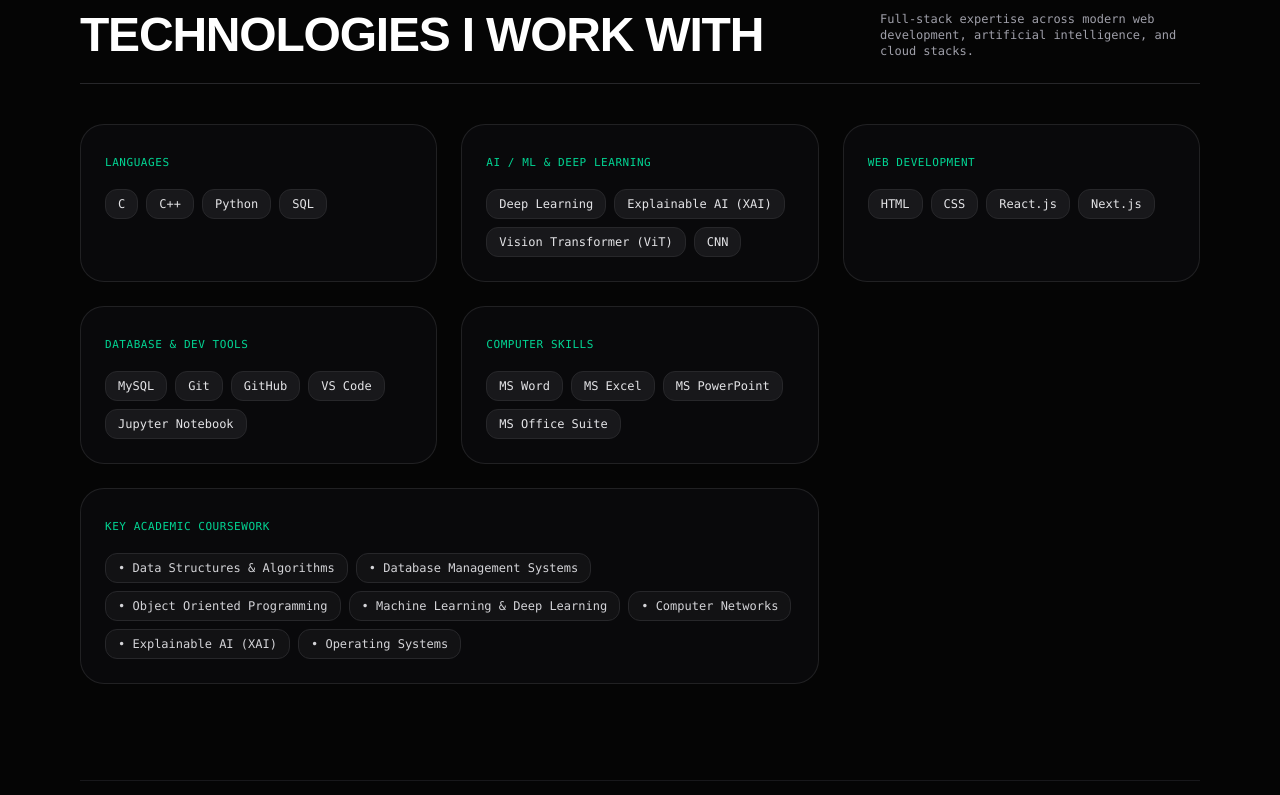
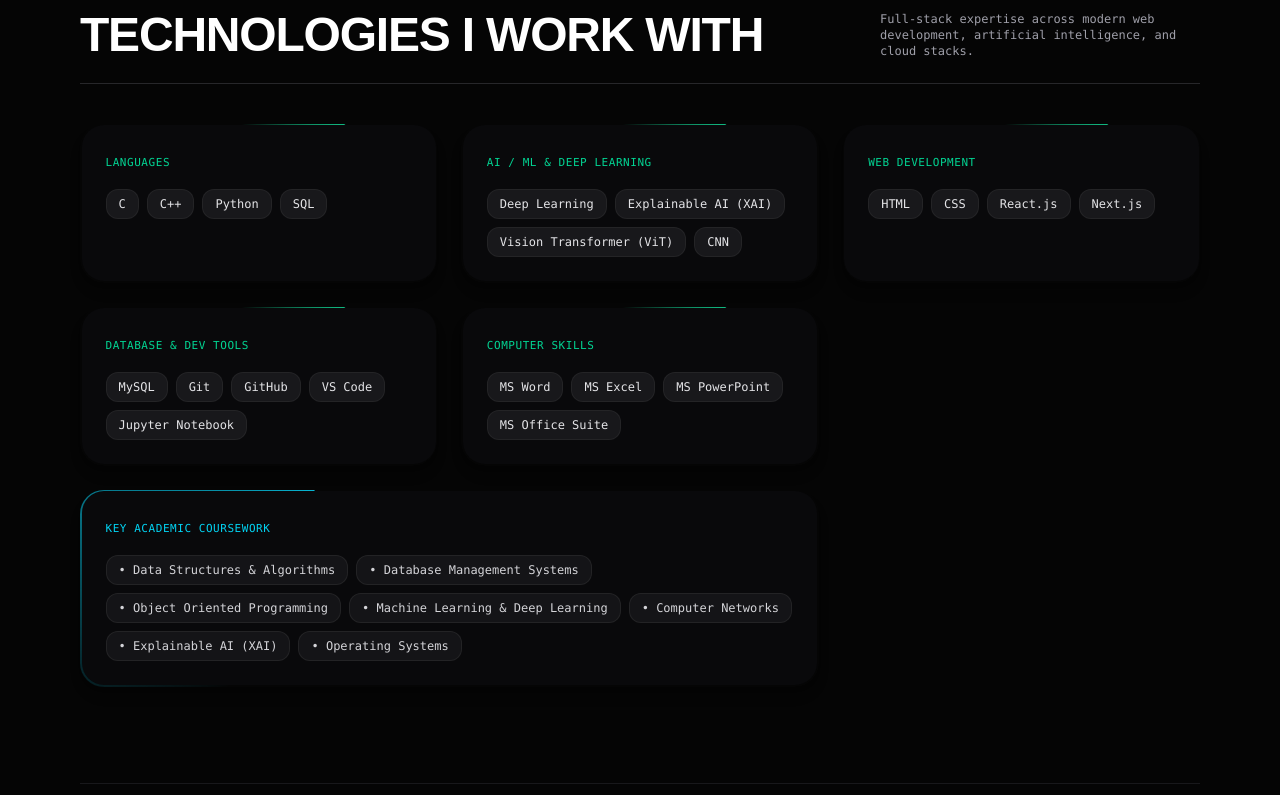
Before and after one commit to Subham9798/portfolio, a Next.js app: page / in a window 1280 px wide. Shown: the part 1585-2380 px from the top of the page. Built offline with nearby package versions, Linux system fonts and the light colour scheme.

Commit message:
UI: Add shining rotating border to technical skill cards

```diff
--- a/src/app/page.tsx
+++ b/src/app/page.tsx
@@ -263,7 +263,7 @@
           </div>
         </section>
 
-        {/* Technical Skills */}
+        {/* Technical Skills With Shining Rotating Border Cards */}
         <section id="skills" className="border-t border-zinc-900 pt-16">
           <div className="flex flex-col md:flex-row md:items-end justify-between gap-4 border-b border-zinc-800 pb-6 mb-10">
             <div>
@@ -279,7 +279,15 @@
 
           <div className="grid grid-cols-1 md:grid-cols-3 gap-6">
             {skillCategories.map((group) => (
-              <div key={group.category} className="rounded-3xl border border-zinc-800/80 bg-zinc-950 p-6 flex flex-col justify-between">
+              <div
+                key={group.category}
+                className="relative rounded-3xl p-[1.5px] overflow-hidden group shadow-lg"
+              >
+                {/* Shining Rotating Conic Beam */}
+                <div className="absolute -inset-[150%] bg-[conic-gradient(from_0deg,transparent_0_300deg,#10b981_360deg)] animate-[spin_6s_linear_infinite]" />
+
+                {/* Inner Card Layer */}
+                <div className="relative w-full h-full rounded-[22px] bg-zinc-950 p-6 flex flex-col justify-between">
                   <div>
                     <span className="text-[11px] font-mono text-emerald-400 uppercase tracking-wider">
                       {group.category}
@@ -288,7 +296,7 @@
                       {group.skills.map((skill) => (
                         <span
                           key={skill}
-                        className="px-3 py-1.5 rounded-xl bg-zinc-900 border border-zinc-800 text-zinc-200 text-xs font-mono"
+                          className="px-3 py-1.5 rounded-xl bg-zinc-900 border border-zinc-800/80 text-zinc-200 text-xs font-mono group-hover:border-zinc-700 transition-colors"
                         >
                           {skill}
                         </span>
@@ -296,21 +304,29 @@
                     </div>
                   </div>
                 </div>
+              </div>
             ))}
 
-            <div className="rounded-3xl border border-zinc-800/80 bg-zinc-950 p-6 md:col-span-2">
-              <span className="text-[11px] font-mono text-emerald-400 uppercase tracking-wider">
+            {/* Key Academic Coursework Card With Shining Rotating Border */}
+            <div className="relative rounded-3xl p-[1.5px] overflow-hidden group shadow-lg md:col-span-2">
+              {/* Shining Rotating Conic Beam */}
+              <div className="absolute -inset-[150%] bg-[conic-gradient(from_0deg,transparent_0_300deg,#06b6d4_360deg)] animate-[spin_8s_linear_infinite]" />
+
+              {/* Inner Card Layer */}
+              <div className="relative w-full h-full rounded-[22px] bg-zinc-950 p-6">
+                <span className="text-[11px] font-mono text-cyan-400 uppercase tracking-wider">
                   Key Academic Coursework
                 </span>
                 <div className="flex flex-wrap gap-2 mt-4">
                   {coursework.map((course) => (
                     <span
                       key={course}
-                    className="px-3 py-1.5 rounded-xl bg-zinc-900/60 border border-zinc-800 text-zinc-300 text-xs font-mono"
+                      className="px-3 py-1.5 rounded-xl bg-zinc-900/80 border border-zinc-800/80 text-zinc-300 text-xs font-mono"
                     >
                       • {course}
                     </span>
                   ))}
+                </div>
               </div>
             </div>
           </div>
```
Lines whose indentation alone changed are shown as unchanged.
